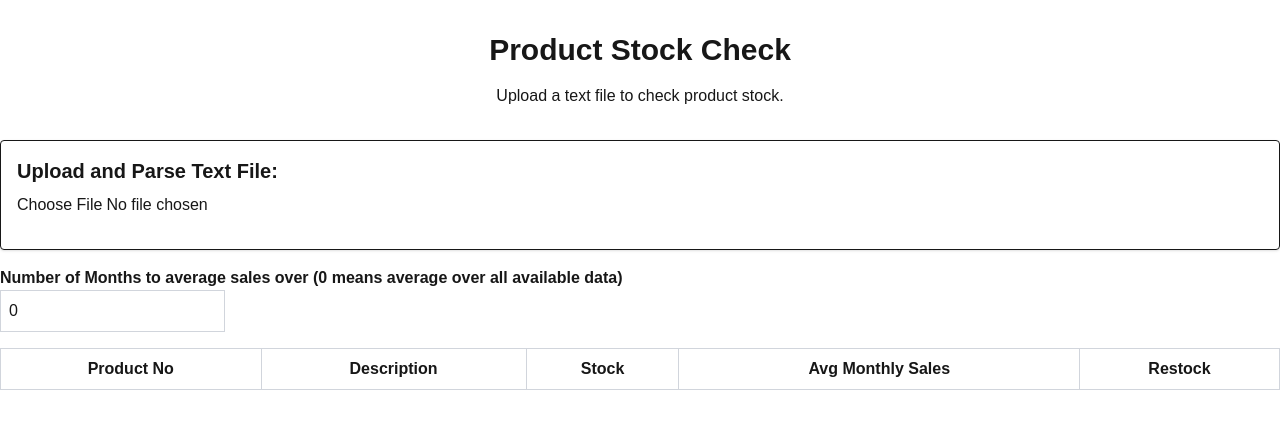
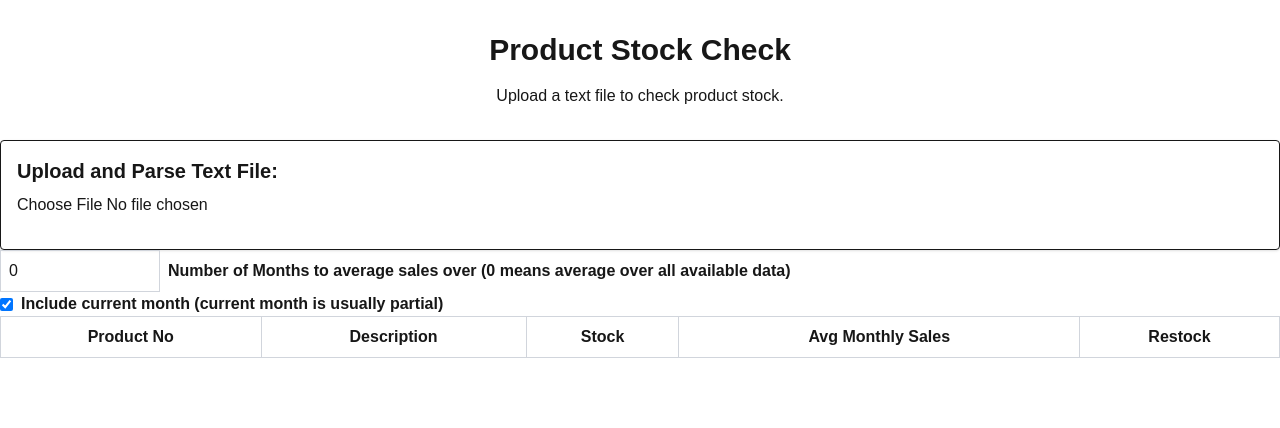
Before and after one commit to deep123845/product-stock-check, a Next.js app: page / in a window 1280 px wide. Shown: the top 428 px of the page. Built offline with nearby package versions, Linux system fonts and the light colour scheme.

Commit message:
added toggle to include current month

```diff
--- a/src/app/components/ProductHistoryDisplay.tsx
+++ b/src/app/components/ProductHistoryDisplay.tsx
@@ -14,8 +14,11 @@ interface ProductHistoryDisplayProps {
 }
 
 const ProductHistoryDisplay: React.FC<ProductHistoryDisplayProps> = ({ productHistory, months }) => {
+    // Months ordered from latest to oldest
     const monthIndexes = Object.keys(months).map(Number).sort((a, b) => b - a);
+
     const [monthsforAverage, setMonthsforAverage] = useState<number>(0);
+    const [includeCurrentMonth, setIncludeCurrentMonth] = useState<boolean>(true);
 
     const getfirstMonths = (productHistory: ProductHistory[]) => {
         const firstMonths: { [productNo: string]: number } = {};
@@ -46,7 +49,10 @@ const ProductHistoryDisplay: React.FC<ProductHistoryDisplayProps> = ({ productHi
 
             let monthsCount = 0;
             let totalSales = 0;
-            for (let j = 0; j < averageLength; j++) {
+            // Start from the last month if includeCurrentMonth is true otherwise from the second last month
+            const startIndex = includeCurrentMonth ? 0 : 1;
+
+            for (let j = startIndex; j < averageLength; j++) {
                 const monthIndex = monthIndexes[j];
                 const salesValue = sales[monthIndex] || 0;
 
@@ -78,17 +84,33 @@ const ProductHistoryDisplay: React.FC<ProductHistoryDisplayProps> = ({ productHi
         setMonthsforAverage(value ? parseInt(value) : 0);
     }
 
+    const handleIncludeCurrentMonthChange = (event: React.ChangeEvent<HTMLInputElement>) => {
+        const value = event.target.checked;
+        setIncludeCurrentMonth(value);
+    }
+
     return (
         <div className="overflow-x-auto">
-            <p className="text-l font-bold mt-4">{"Number of Months to average sales over (0 means average over all available data)"}</p>
+            <div className="flex items-center">
                 <input
                     type="number"
-                className="border border-gray-300 p-2 mb-4"
+                    className="border border-gray-300 p-2 w-1/8 mr-2"
                     placeholder="Enter number of months to average"
                     value={monthsforAverage}
                     onChange={handleAverageMonthChange}
                     min="0"
                 />
+                <p className="text-l font-bold">{"Number of Months to average sales over (0 means average over all available data)"}</p>
+            </div>
+            <div className="flex items-center">
+                <input
+                    type="checkbox"
+                    className="border border-gray-300 p-2 mr-2"
+                    checked={includeCurrentMonth}
+                    onChange={handleIncludeCurrentMonthChange}
+                />
+                <p className="text-l font-bold">{"Include current month (current month is usually partial)"}</p>
+            </div>
             <table className="min-w-full border-collapse border border-gray-300">
                 <thead>
                     <tr>
```
Lines whose indentation alone changed are shown as unchanged.
